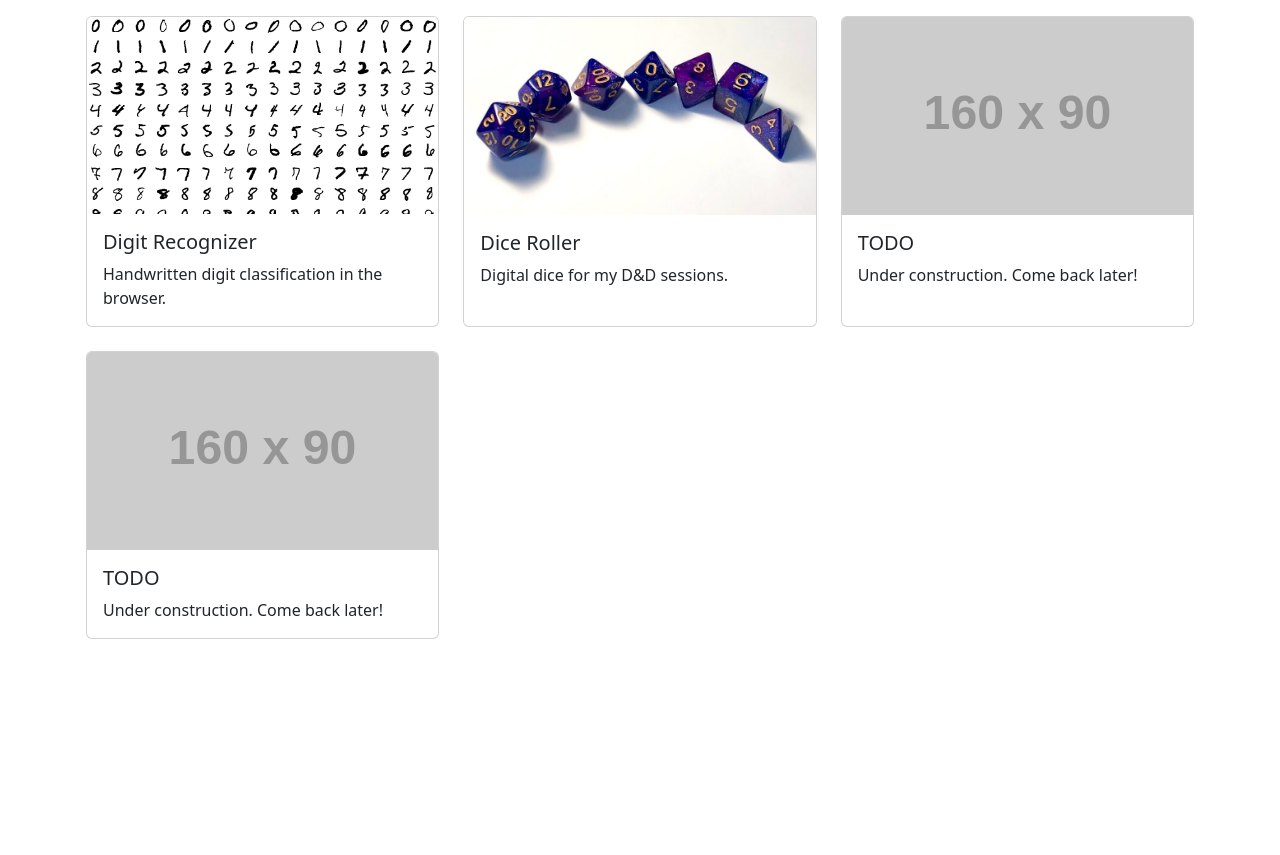
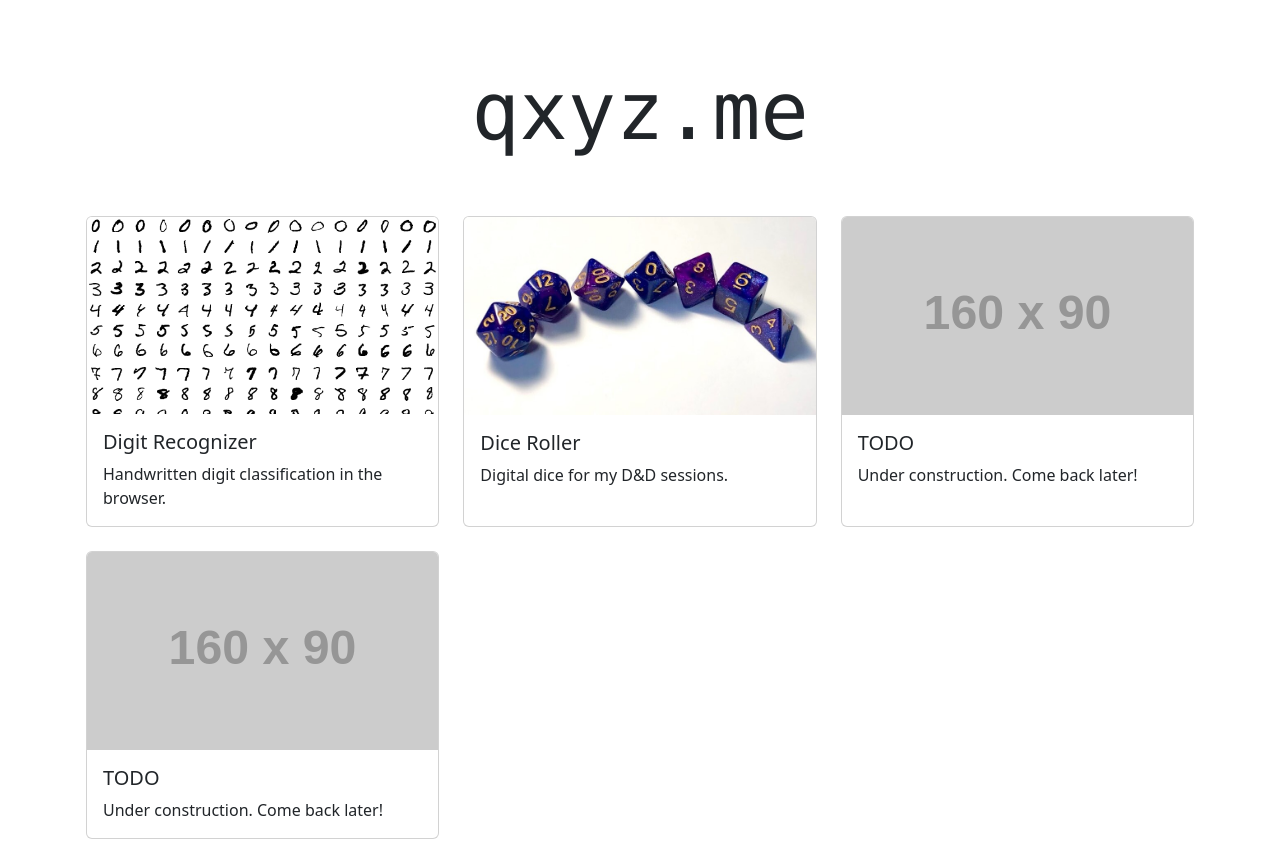
Before and after one commit to qianxyz/qxyz.me, a plain HTML site: page index.html in a window 1280 px wide. Before the commit the page ends 800 px from the top, so only its background shows below. Drawn offline with nearby package versions, Linux system fonts and the light colour scheme; placeholder pictures from the web are drawn by us.

Commit message:
Add header

```diff
--- a/index.html
+++ b/index.html
@@ -10,6 +10,8 @@
 </head>
 
 <body class="container p-3">
+
+  <h1 class="text-center p-5 font-monospace display-1">qxyz.me</h1>
 
   <div class="row row-cols-1 row-cols-md-3 g-4">
 
```
